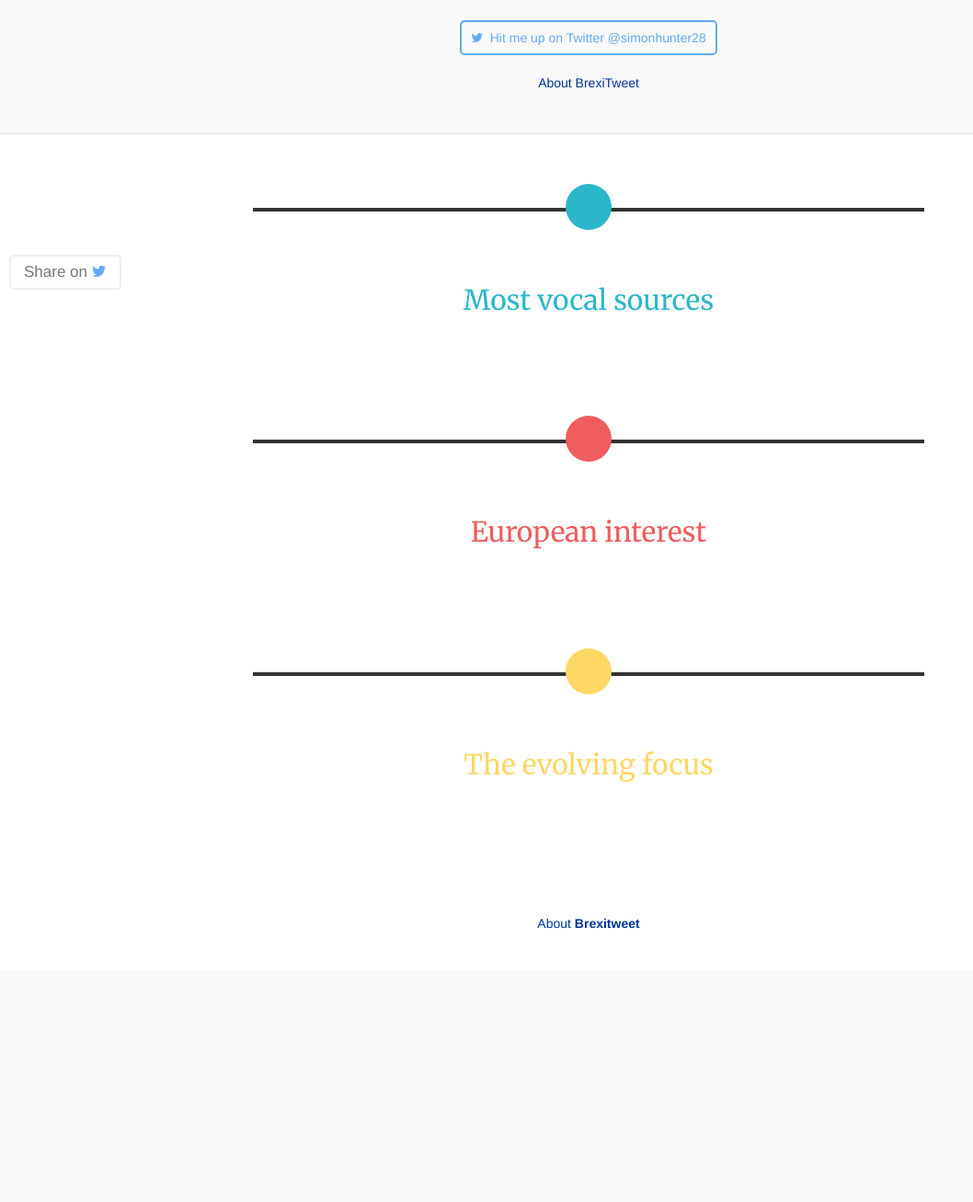
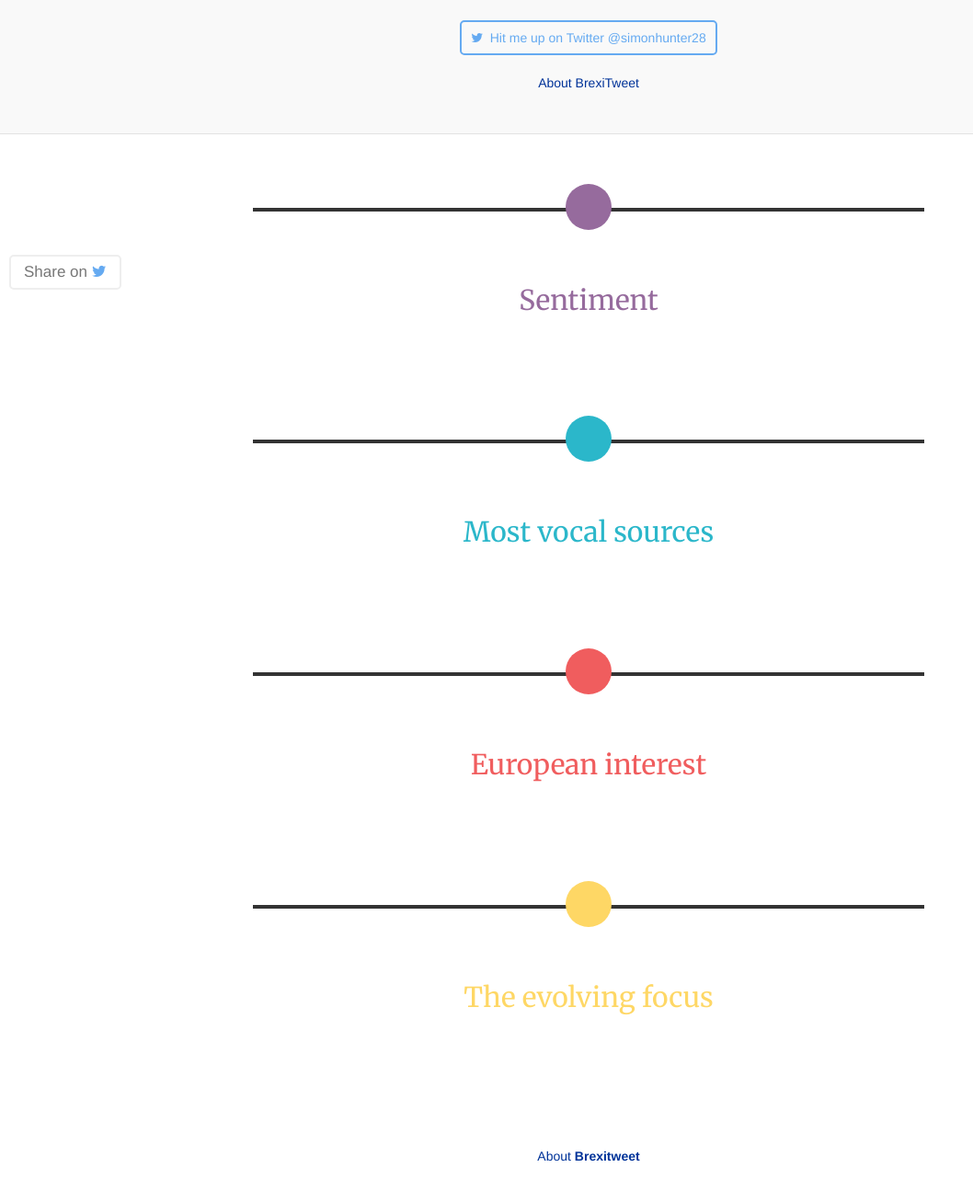
Before and after one commit to Monsk/tweet_capture_app, a Flask app: template app/templates/lang.html in a window 1280 px wide. Shown: the part 475-1782 px from the top of the page at 92% size, without its empty margins (0-1058 px from the left). Before the commit the page ends 1485 px from the top, so only its background shows below. Run offline with Flask 2, Linux system fonts and the light colour scheme; the template is opened without the code that fills it: most values are stand-ins (such as "Sample title", 1, 10 or a date in 2020); some libraries are stand-ins or nearby versions; some web fonts are replaced.

Commit message:
basic bubble plot added, part through combining with sentiment sum

```diff
--- a/app/static/js/custom.js
+++ b/app/static/js/custom.js
@@ -19,6 +19,9 @@ $('.card').each(function(i, obj){
         break;
         case 'timeLangChart':
         plotTimeLangChart(timeLangData);
+        break;
+        case 'sentimentChart':
+        plotSentimentChart(sentimentData);
         break;
         default:
         break;
--- a/app/static/js/graphs.js
+++ b/app/static/js/graphs.js
@@ -1,3 +1,28 @@
+// ----------------------------------------------------------------------
+// SENTIMENT OVER TIME SCATTER PLOT
+// ----------------------------------------------------------------------
+var plotSentimentChart = function(sentimentData){
+  console.log(sentimentData);
+  var svg = dimple.newSvg("#sentimentChart", "100%", 500);
+  var sentimentChart = new dimple.chart(svg, sentimentData);
+  var x = sentimentChart.addTimeAxis("x", "occurred_at_week", "%d %b %Y", "%b  '%y");
+  var y = sentimentChart.addMeasureAxis("y", "sentiment_score");
+
+  var mySeries = sentimentChart.addSeries("sentiment_score", dimple.plot.bubble);
+
+  // Axis formatting.
+  x.timePeriod = d3.time.months;
+  x.timeInterval = 1;
+  x.fontSize = 14;
+  y.fontSize = 14;
+  y.title = "Sentiment score";
+
+  sentimentChart.draw(1000);
+  x.titleShape.remove();
+
+}
+
+
 // ----------------------------------------------------------------------
 // COMMON LANGUAGES OVER TIME LINE CHART
 // ----------------------------------------------------------------------
--- a/app/templates/index.html
+++ b/app/templates/index.html
@@ -63,6 +63,20 @@
   </header>
 
   <div class="container" id="accordion" role="tablist" aria-multiselectable="true">
+
+
+    <section><i class="icon c4"></i>
+      <div class="card">
+      <div class="item list off collapsed" id="sentiment" data-toggle="collapse" data-parent="#accordion" href="#sentimentChartStage" aria-expanded="false" aria-controls="sentimentChartStage">
+        <hgroup><h2 class="c4">
+            Sentiment
+        </h2></hgroup>
+      </div>
+      <div id="sentimentChartStage" class="chart-stage collapse">
+        <div class="chart" id="sentimentChart"></div>
+      </div>
+    </div class="card">
+    </section>
 
     <section><i class="icon c1 icon-wall"></i>
       <div class="card">
@@ -139,6 +153,7 @@
 <script>
 var timeLangData = {{ timeLangData | safe }}
 var sourceData = {{ sourceData | safe }}
+var sentimentData = {{ sentimentData | safe }}
 </script>
 
 <script src="./static/js/custom.js"></script>
--- a/app/views.py
+++ b/app/views.py
@@ -6,6 +6,8 @@ from datetime import datetime, timedelta
 
 from app import app, db
 from .models import Tweet, ComputedData
+
+from analysis_functions import getSentimentScores
 
 # tweets = pd.read_csv('tweets.csv')
 # tweets = pd.read_sql('tweet', db.engine)
@@ -56,10 +58,12 @@ def main():
 
     timeLangFraction = ComputedData.query.filter_by(dataTitle='timeLangFraction').first().jsonData
     sourceFraction = ComputedData.query.filter_by(dataTitle='sourceFraction').first().jsonData
+    sentimentData = getSentimentScores(db).to_json(orient='records')
 
     return render_template("index.html",
     timeLangData = timeLangFraction,
-    sourceData = sourceFraction
+    sourceData = sourceFraction,
+    sentimentData = sentimentData
     )
 
 @app.route("/about")
```
Also changed, not shown: analysis_functions.py (+24 -0 lines), 1 other file.
